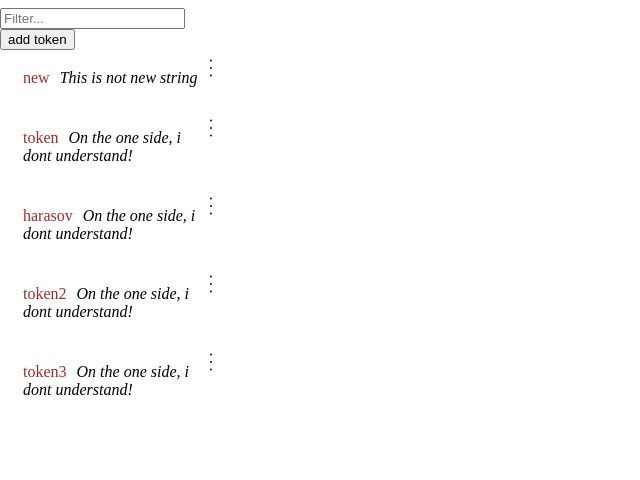
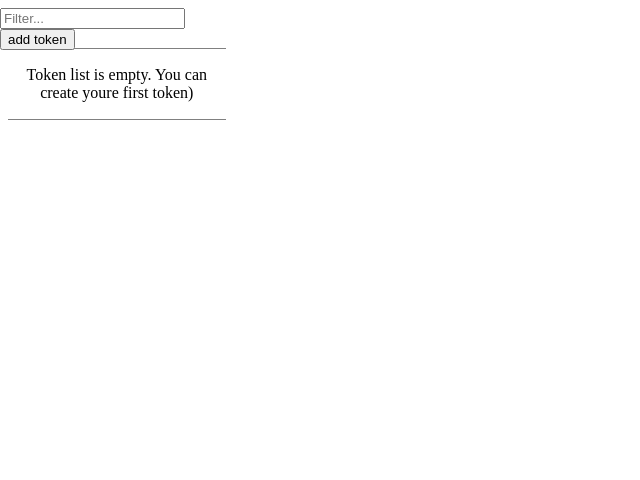
Before and after one commit to TomuraCreator/netology_tamplate_keeper, a website built with webpack: page src/extention/index.html in a window 1280 px wide. Shown: the whole page, without its empty margins (0-640 px from the left). Built offline with nearby package versions, Linux system fonts and the light colour scheme.

Commit message:
Create HTML plug instead of empty list. Rewrite TokenContainer render method.

```diff
--- a/package.json
+++ b/package.json
@@ -36,6 +36,7 @@
   },
   "dependencies": {
     "@types/firefox-webext-browser": "^94.0.1",
+    "easymde": "^2.16.1",
     "webpack": "^5.71.0"
   }
 }
--- a/src/extention/app.ts
+++ b/src/extention/app.ts
@@ -2,20 +2,15 @@ import FilterInput from "./ts/model/FilterInput";
 import TokenContainer from "./ts/model/TokenContainer";
 import TokenList from "./ts/model/TokenList";
 import RunContextMap from "./ts/RunContextMap";
+import * as EasyMDE from 'easymde';
+import AddTokenBtn from "./ts/model/AddTokenBtn";
+import Editor from "./ts/model/Editor";
+
 const filterInput: FilterInput = new FilterInput();
 const tokenList: TokenList = new TokenList();
-// const contextMap: RunContextMap = RunContextMap.instance;
+const addTokenBtn: AddTokenBtn = new AddTokenBtn();
+
 const tokenContainer: TokenContainer = new TokenContainer();
-tokenList.add(TokenContainer.buildHTML("new", "This is not new string", Math.random()))
-tokenList.add(TokenContainer.buildHTML("token", "On the one side, i dont understand!", Math.random()))
-tokenList.add(TokenContainer.buildHTML("harasov", "On the one side, i dont understand!", Math.random()))
-tokenList.add(TokenContainer.buildHTML("token2", "On the one side, i dont understand!", Math.random()))
-tokenList.add(TokenContainer.buildHTML("token3", "On the one side, i dont understand!", Math.random()))
-tokenList.add(TokenContainer.buildHTML("token4", "On the one side, i dont understand!", Math.random()))
-tokenList.add(TokenContainer.buildHTML("token5", "On the one side, i dont understand!", Math.random()))
-tokenList.add(TokenContainer.buildHTML("token6", "On the one side, i dont understand!", Math.random()))
-tokenList.add(TokenContainer.buildHTML("token", "On the one side, i dont understand!", Math.random()))
-tokenList.add(TokenContainer.buildHTML("token", "On the one side, i dont understand!", Math.random()))
 
 filterInput.addEvent("input", function(e) {
     const target = <HTMLInputElement> e.target;
@@ -23,12 +18,75 @@ filterInput.addEvent("input", function(e) {
     tokenContainer.render(tokenList.filter(target.value))
 })
 
+addTokenBtn.addEvent("click", function(e) {
+    console.log(1)
+})
+
 tokenContainer.render(tokenList.list);
 
+// const easy: EasyMDE = new EasyMDE({
+//     autofocus: true,
+//     autosave: {
+//         enabled: true,
+//         uniqueId: "MyUniqueID",
+//         delay: 1000,
+//         submit_delay: 5000,
+//         timeFormat: {
+//             locale: 'en-US',
+//             format: {
+//                 year: 'numeric',
+//                 month: 'long',
+//                 day: '2-digit',
+//                 hour: '2-digit',
+//                 minute: '2-digit',
+//             },
+//         },
+//         text: "Autosaved: "
+//     },
+//     blockStyles: {
+//         bold: "__",
+//         italic: "_",
+//     },
+//     element: document.getElementById("text_edit"),
+//     forceSync: true,
+//     hideIcons: ["guide", "heading"],
+//     indentWithTabs: false,
+//     initialValue: "Hello world!",
+//     insertTexts: {
+//         horizontalRule: ["", "\n\n-----\n\n"],
+//         image: ["![](http://", ")"],
+//         link: ["[", "](https://)"],
+//         table: ["", "\n\n| Column 1 | Column 2 | Column 3 |\n| -------- | -------- | -------- |\n| Text     | Text      | Text     |\n\n"],
+//     },
+//     lineWrapping: false,
+//     minHeight: "500px",
+//     parsingConfig: {
+//         allowAtxHeaderWithoutSpace: true,
+//         strikethrough: false,
+//         underscoresBreakWords: true,
+//     },
+//     placeholder: "Type here...",
 
-
-
-// contextMap.add(Button.name, new Button())
-// contextMap.add(Input.name, new Input())
-// const menu_preshow_list: MenuPreshowList = new MenuPreshowList();
-// const menu_list: MenuPreshow[] = menu_preshow_list.menuList;
+//     previewClass: "my-custom-styling",
+//     promptURLs: true,
+//     promptTexts: {
+//         image: "Custom prompt for URL:",
+//         link: "Custom prompt for URL:",
+//     },
+//     renderingConfig: {
+//         singleLineBreaks: false,
+//         codeSyntaxHighlighting: true
+//     },
+//     shortcuts: {
+//         drawTable: "Cmd-Alt-T"
+//     },
+//     showIcons: ["code", "table"],
+//     spellChecker: false,
+//     status: false, // Optional usage
+//     styleSelectedText: false,
+//     sideBySideFullscreen: false,
+//     syncSideBySidePreviewScroll: false,
+//     tabSize: 4,
+//     toolbar: false,
+//     toolbarTips: false,
+// })
--- a/src/extention/index.html
+++ b/src/extention/index.html
@@ -15,7 +15,10 @@
             </div>
         </div>
         <div class="token_container">
+
         </div>
     </main>
+
+    <textarea id="text_edit"></textarea>
 </body>
 </html>
--- a/src/extention/style/style.css
+++ b/src/extention/style/style.css
@@ -1,5 +1,9 @@
 body {
     width: 17%;
+}
+
+html {
+    position: relative;
 }
 
 main {
@@ -68,6 +72,7 @@ main {
     width: 100%;
     list-style-type: none;
 }
+
 .preshow_menu_list li:hover{
     background-color: black;
     color: white;
@@ -131,3 +136,30 @@ main {
 .btn-add-token {
     cursor: pointer;
 }
+
+#text_edit {
+    display: none;
+}
+
+.EasyMDEContainer {
+    /* display: none; */
+    width: 400px;
+    height: 350px;
+    border: 1px solid lightblue;
+    position: absolute;
+    top: 10%;
+    left: calc(50% - 200px);
+}
+
+.token_list_plug {
+    width: 100%;
+    height: 70px;
+    border-top: 1px solid grey;
+    border-bottom: 1px solid grey;
+    display:flex;
+    flex-direction: row;
+    align-items: center;
+}
+.plug {
+    text-align: center;
+}
--- /dev/null
+++ b/src/extention/ts/model/AddTokenBtn.ts
@@ -0,0 +1,16 @@
+import Context from "../Context";
+import HTMLDocument from "./HTMLDocument";
+
+export default class AddTokenBtn {
+    private containerElement: HTMLElement;
+
+    constructor() {
+        const doc: HTMLDocument = Context.getContext.getDocument;
+        this.containerElement = <HTMLElement> doc.querySelector(".token_container");
+    }
+
+    public addEvent(event: string, handler: EventListener): void {
+        this.containerElement.addEventListener(event, handler);
+    }
+
+}
--- /dev/null
+++ b/src/extention/ts/model/Editor.ts
@@ -0,0 +1,16 @@
+import * as EasyMDE from "easymde";
+import Context from "../Context";
+import HTMLDocument from "./HTMLDocument";
+
+export default class Editor {
+    private editor: HTMLElement;
+    private editorMDEContainer: EasyMDE;
+    constructor() {
+        const doc: HTMLDocument = Context.getContext.getDocument;
+        this.editor = <HTMLElement> doc.getById("text_edit");
+    }
+
+    public init(settings: EasyMDE.Options) {
+        this.editorMDEContainer = new EasyMDE(settings);
+    }
+}
--- a/src/extention/ts/model/TokenContainer.ts
+++ b/src/extention/ts/model/TokenContainer.ts
@@ -3,6 +3,7 @@ import HTMLDocument from "./HTMLDocument";
 import MenuListWrapper from "./MenuListWrapper";
 import MenuSVGButton from "./MenuSVGButton";
 import TokenList from "./TokenList";
+import TokenListPlug from "./TokenListPlug";
 import TokenParagraph from "./TokenParagraph";
 
 export default class TokenContainer {
@@ -17,11 +18,19 @@ export default class TokenContainer {
         this.containerElement.appendChild(token);
     }
 
-    public render(tokenList: HTMLElement[]) {
+    public render(tokenList: HTMLElement[]): void {
+        this.clearList();
+        if(!tokenList.length) {
+            this.appendChild(TokenListPlug.buildHTML())
+        } else {
+            tokenList.forEach((element) => {
+                this.appendChild(element);
+            })
+        }
+    }
+
+    public clearList(): void {
         this.containerElement.innerHTML = "";
-        tokenList.forEach((element) => {
-            this.appendChild(element);
-        })
     }
 
     public static buildHTML(token_key: string, token_value: string, id: number): HTMLElement {
--- /dev/null
+++ b/src/extention/ts/model/TokenListPlug.ts
@@ -0,0 +1,11 @@
+import parseToHTMLElement from "../util/parseToHTMLElement";
+
+export default class TokenListPlug {
+    public static buildHTML(): HTMLElement {
+        return parseToHTMLElement(`
+        <div class="token_list_plug">
+        <span class="plug">
+            Token list is empty. You can create youre first token)
+        </span></div>`)
+    }
+}
```
Also changed, not shown: 1 other file.
